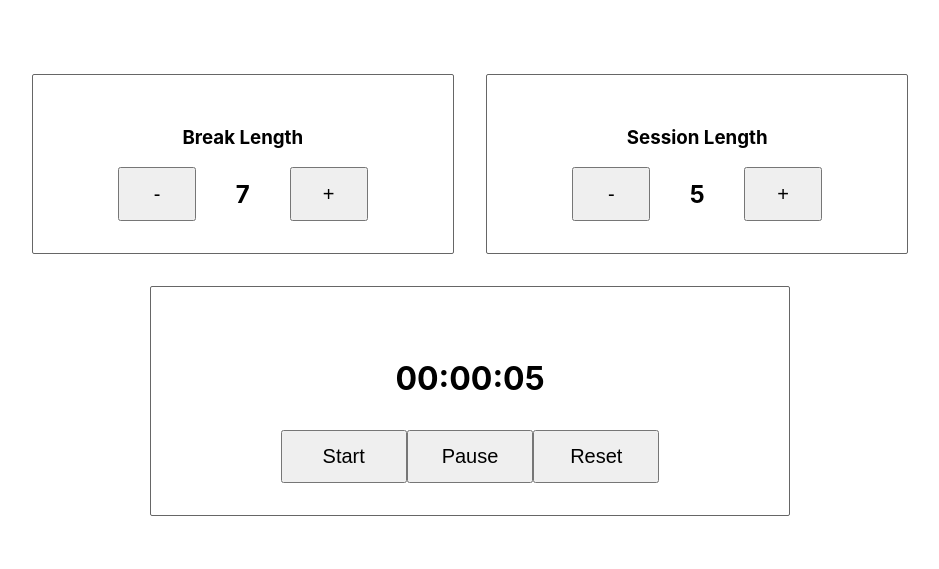
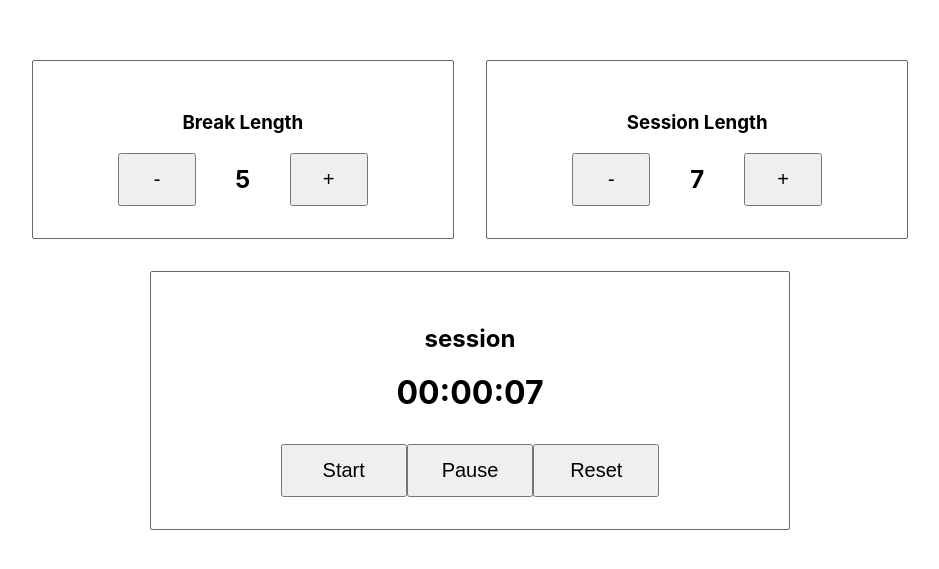
Before and after one commit to nugliar/clock, a React (Create React App) app: page / in a window 1280 px wide. Shown: the part 105-674 px from the top of the page, without its empty margins (170-1109 px from the left). Built offline with nearby package versions, Linux system fonts and the light colour scheme.

Commit message:
remove redux store

```diff
--- a/src/App.js
+++ b/src/App.js
@@ -1,13 +1,11 @@
-import { Timer } from './Timer'
-import { Settings } from './Settings'
+import { Clock } from './Clock'
 
 function App() {
   return (
     <div className="App">
       <header className="App-header">
       </header>
-      <Settings />
-      <Timer />
+      <Clock />
     </div>
   );
 }
--- /dev/null
+++ b/src/Clock.js
@@ -0,0 +1,118 @@
+import { useState } from 'react'
+
+import { Settings } from './Settings'
+import { Timer } from './Timer'
+
+const DEFAULT_LENGTH = {
+  break: 5,
+  session: 7
+}
+
+export const Clock = () => {
+  const [ length, setLength ] = useState(DEFAULT_LENGTH)
+  const [ timer, setTimer ] = useState({
+    mode: 'session',
+    active: false,
+    id: undefined
+  })
+  const [ elapsedTime, setElapsedTime ] = useState(
+    length[timer.mode] * 1000
+  )
+
+  const onIncrementClick = (mode) => {
+    if (!timer.active) {
+      setLength({
+        ...length,
+        [mode]: length[mode] + 1
+      })
+      if (timer.mode === mode) {
+        setElapsedTime((length[mode] + 1) * 1000)
+      }
+    }
+  }
+
+  const onDecrementClick = (mode) => {
+    if (!timer.active) {
+      setLength({
+        ...length,
+        [mode]: length[mode] - 1
+      })
+      if (timer.mode === mode) {
+        setElapsedTime((length[mode] - 1) * 1000)
+      }
+    }
+  }
+
+  const startTimer = () => {
+    if (!timer.active) {
+      let start = Date.now()
+      let delay = elapsedTime % 1000
+      let mode = timer.mode
+      let msec = elapsedTime
+
+
+      function timeout() {
+        const id = setTimeout(timeout, delay)
+        delay = 1000
+
+        if (msec < 0) {
+          start = Date.now()
+          mode = mode === 'session' ? 'break' : 'session'
+          msec = length[mode] * 1000
+        } else {
+          msec = elapsedTime - (Date.now() - start)
+        }
+
+        setTimer({
+          active: true,
+          mode: mode,
+          id: id,
+        })
+
+        setElapsedTime(msec)
+      }
+
+      timeout()
+    }
+  }
+
+  const pauseTimer = () => {
+    if (timer.active) {
+      clearTimeout(timer.id)
+      setTimer({
+        ...timer,
+        active: false,
+        id: undefined
+      })
+    }
+  }
+
+  const resetTimer = () => {
+    clearTimeout(timer.id)
+    setLength(DEFAULT_LENGTH)
+    setTimer({
+      active: false,
+      mode: 'session',
+      id: undefined
+    })
+    setElapsedTime(DEFAULT_LENGTH.session * 1000)
+  }
+
+  return (
+    <>
+      <Settings
+        breakLength={length.break}
+        sessionLength={length.session}
+        onIncrementClick={onIncrementClick}
+        onDecrementClick={onDecrementClick}
+      />
+      <Timer
+        mode={timer.mode}
+        onStart={startTimer}
+        onPause={pauseTimer}
+        onReset={resetTimer}
+        elapsedTime={elapsedTime}
+      />
+    </>
+  )
+}
--- a/src/Settings.js
+++ b/src/Settings.js
@@ -1,18 +1,7 @@
-import { useDispatch, useSelector } from 'react-redux'
-
-import {
-  incrementLength,
-  decrementLength,
-  selectTimer,
-} from './timerSlice'
-
 import { Button } from './Button'
 import { Length } from './Length'
 
-export const Settings = () => {
-  const timer = useSelector(selectTimer)
-
-  const dispatch = useDispatch()
+export const Settings = (props) => {
 
   return (
     <div className='settings'>
@@ -24,13 +13,13 @@ export const Settings = () => {
           <Button
             id='break-decrement'
             label='-'
-            onClick={() => dispatch(decrementLength('break'))}
+            onClick={() => props.onDecrementClick('break')}
           />
-          <Length id='break-length' value={timer.length.break} />
+          <Length id='break-length' value={props.breakLength} />
           <Button
             id='break-increment'
             label='+'
-            onClick={() => dispatch(incrementLength('break'))}
+            onClick={() => props.onIncrementClick('break')}
           />
         </div>
       </div>
@@ -42,13 +31,13 @@ export const Settings = () => {
           <Button
             id='session-decrement'
             label='-'
-            onClick={() => dispatch(decrementLength('session'))}
+            onClick={() => props.onDecrementClick('session')}
           />
-          <Length id='session-length'value={timer.length.session} />
+          <Length id='session-length' value={props.sessionLength} />
           <Button
             id='session-increment'
             label='+'
-            onClick={() => dispatch(incrementLength('session'))}
+            onClick={() => props.onIncrementClick('session')}
           />
         </div>
       </div>
--- a/src/Timer.js
+++ b/src/Timer.js
@@ -1,86 +1,15 @@
-import { useState } from 'react'
-import { useDispatch, useSelector } from 'react-redux'
-
-import { selectTimer, resetTimer } from './timerSlice'
 import { Button } from './Button'
 import { DisplayTimer } from './DisplayTimer'
 
-export const Timer = () => {
-  const timer = useSelector(selectTimer)
-  const [ status, setStatus ] = useState({
-    active: false,
-    mode: 'session',
-    id: undefined
-  })
-  const [ elapsedTime, setElapsedTime ] = useState(timer.length[status.mode] * 1000)
-  const [ startTime, setStartTime ] = useState(undefined)
-
-  const dispatch = useDispatch()
-
-  const startTimer = () => {
-    if (!status.active) {
-      let start = startTime || Date.now()
-      let delay = 1000 - ((Date.now() - startTime) % 1000)
-      let mode = status.mode
-      let msec = timer.length[mode] * 1000
-
-
-      function timeout() {
-        const id = setTimeout(timeout, delay)
-        delay = 1000
-
-        if (msec < 0) {
-          start = Date.now()
-          mode = mode === 'session' ? 'break' : 'session'
-          msec = timer.length[mode] * 1000
-        } else {
-          msec = timer.length[mode] * 1000 - (Date.now() - start)
-        }
-
-        setStatus({
-          active: true,
-          mode: mode,
-          id: id,
-        })
-
-        setElapsedTime(msec)
-        setStartTime(start)
-      }
-
-      timeout()
-    }
-  }
-
-  const pauseTimer = () => {
-    if (status.active) {
-      clearTimeout(status.id)
-      setStatus({
-        active: false,
-        id: undefined
-      })
-    }
-  }
-
-  const initTimer = () => {
-    clearTimeout(status.id)
-    dispatch(resetTimer())
-    setStatus({
-      active: false,
-      mode: 'session',
-      id: undefined
-    })
-    setElapsedTime(timer.length['session'] * 1000)
-    setStartTime(undefined)
-  }
-
+export const Timer = (props) => {
   return (
     <div className='timer'>
-      <h2 id='timer-label'>{timer.mode}</h2>
-      <DisplayTimer msec={elapsedTime} />
+      <h2 id='timer-label'>{props.mode}</h2>
+      <DisplayTimer msec={props.elapsedTime} />
       <div className='timer-controls'>
-        <Button label='Start' onClick={startTimer} />
-        <Button label='Pause' onClick={pauseTimer} />
-        <Button label='Reset' onClick={initTimer} />
+        <Button label='Start' onClick={props.onStart} />
+        <Button label='Pause' onClick={props.onPause} />
+        <Button label='Reset' onClick={props.onReset} />
       </div>
     </div>
   )
--- a/src/timerSlice.js
+++ b/src/timerSlice.js
@@ -3,8 +3,8 @@ import { createSlice } from '@reduxjs/toolkit'
 const initialState = {
   length: {
     break: 7,
-    session: 5
-  }
+    session: 15
+  },
 }
 
 const timerSlice = createSlice({
@@ -13,21 +13,17 @@ const timerSlice = createSlice({
   reducers: {
     incrementLength(state, action) {
       const type = action.payload
-      if (!state.timer.active) {
-        state.length[type]++
-      }
+      state.length[type]++
     },
     decrementLength(state, action) {
       const type = action.payload
-      if (!state.timer.active) {
-        state.length[type] = Math.max(state.length[type] - 1, 1)
-      }
+      state.length[type] = Math.max(state.length[type] - 1, 1)
     },
     resetTimer(state) {
       state = Object.assign({}, initialState)
     },
     updateTimer(state, action) {
-      state.timer = Object.assign(state, action.payload)
+      state = Object.assign(state, action.payload)
     }
   }
 })
```
